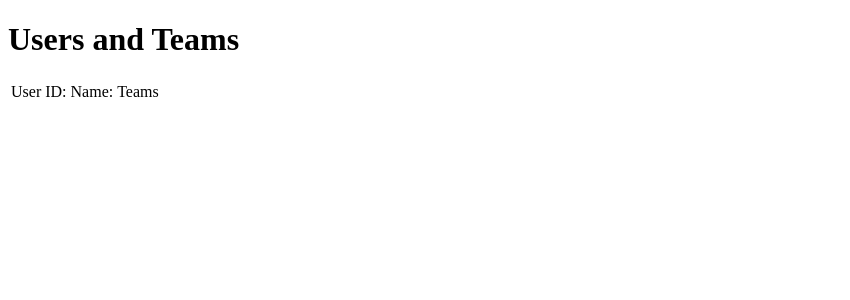
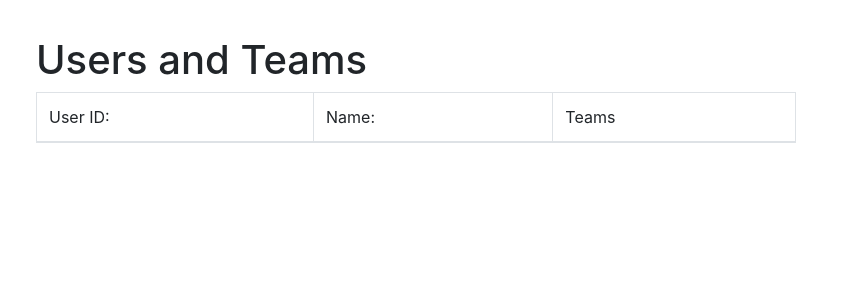
Before and after one commit to hrant-sardaryan/user_teams, a PHP site: page / in a window 1280 px wide. Shown: the top 300 px of the page, without its empty margins (0-850 px from the left). Run offline with PHP 8.4, Linux system fonts and the light colour scheme; data that the repository does not hold is empty; some libraries are stand-ins or nearby versions.

Commit message:
Bootstrap Styled

```diff
--- a/index.php
+++ b/index.php
@@ -28,11 +28,12 @@ $users = mysqli_query($conn, $sql);
 <html>
   <head>
     <meta charset="utf-8">
+     <link rel="stylesheet" href="https://maxcdn.bootstrapcdn.com/bootstrap/4.0.0-alpha.5/css/bootstrap.min.css" integrity="sha384-AysaV+vQoT3kOAXZkl02PThvDr8HYKPZhNT5h/CXfBThSRXQ6jW5DO2ekP5ViFdi" crossorigin="anonymous">
     <title>Users and Teams</title>
   </head>
-  <body>
+  <body style="padding: 36px;">
     <h1>Users and Teams</h1>
-    <table>
+    <table class="table table-striped table-bordered table-condensed table-hover" style="width: 760px;">
       <thead>
         <tr>
           <td> User ID: </td>
```
